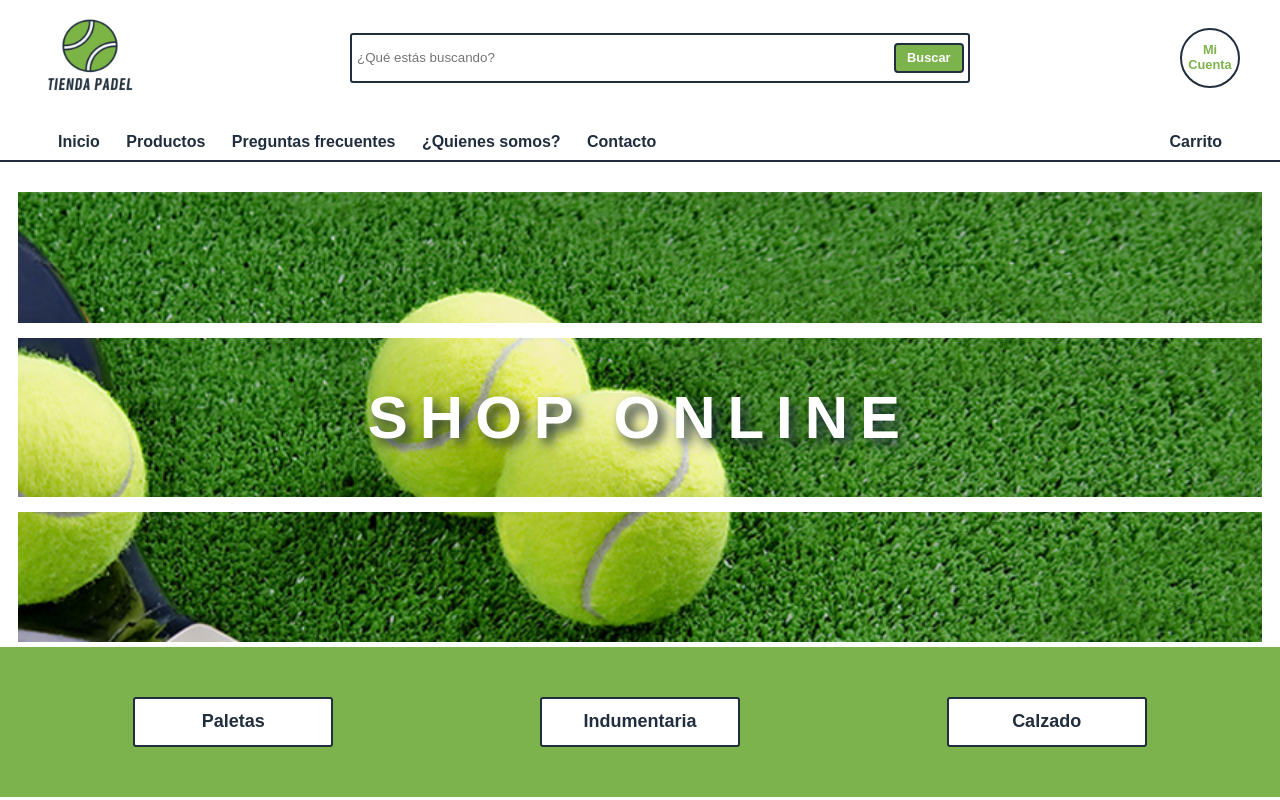
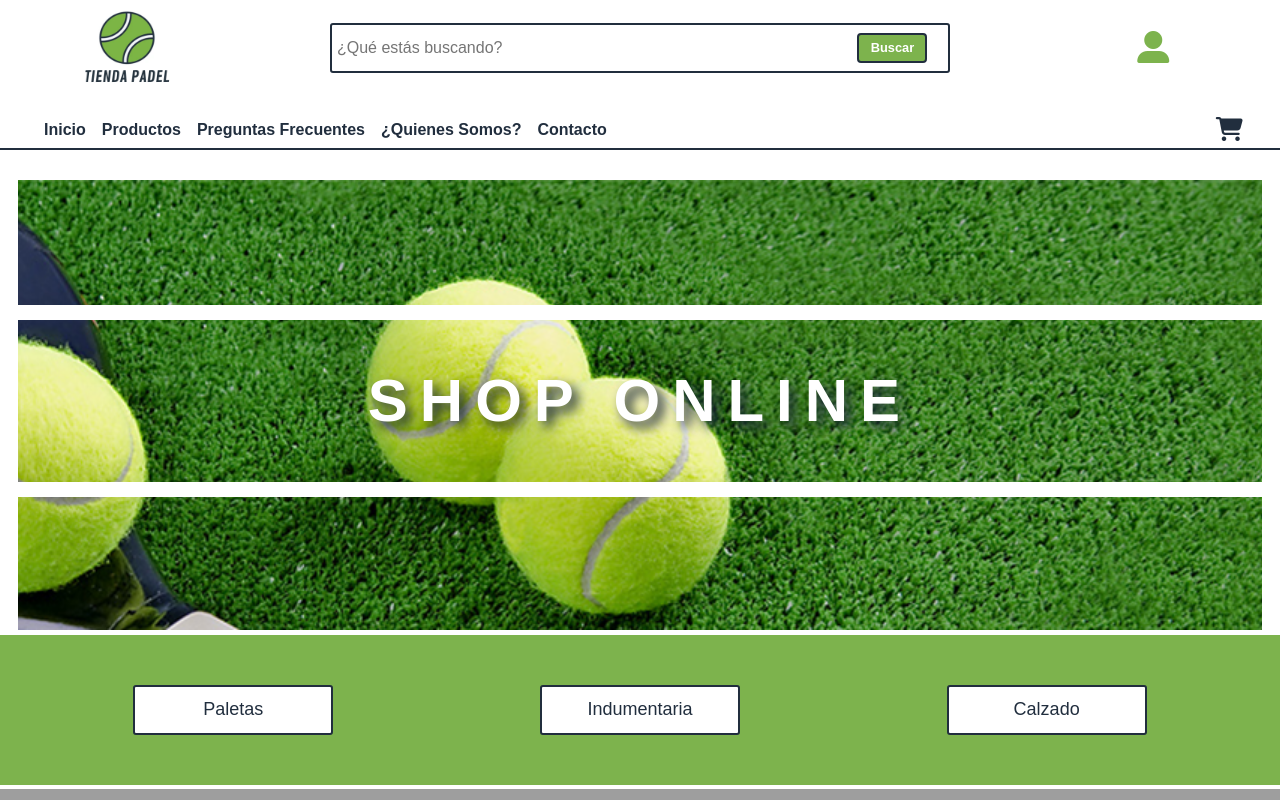
Before and after one commit to aefernandez22/Repo-Entrega, a plain HTML site: page index.html in a window 1280 px wide. Shown: the top 800 px of the page. Drawn offline with nearby package versions, Linux system fonts and the light colour scheme; grey boxes are pictures that could not be loaded.

Commit message:
Cambios en el header

```diff
--- a/index.html
+++ b/index.html
@@ -3,18 +3,19 @@
 <head>
     <meta charset="UTF-8">
     <meta http-equiv="X-UA-Compatible" content="IE=edge">
-    <meta name="viewport" content="width=device-width, initial-scale=1.0">
-    <title>TIENDA PADEL</title>
+    <meta name="viewport" content="width=device-width, initial-scale=1">    <title>TIENDA PADEL</title>
+    <link href="https://cdn.jsdelivr.net/npm/bootstrap@5.2.1/dist/css/bootstrap.min.css" rel="stylesheet" integrity="sha384-iYQeCzEYFbKjA/T2uDLTpkwGzCiq6soy8tYaI1GyVh/UjpbCx/TYkiZhlZB6+fzT" crossorigin="anonymous">
     <link rel="stylesheet" href="style.css" />
+    <script src="https://kit.fontawesome.com/b8f0d27d04.js" crossorigin="anonymous"></script>
 </head>
 
 <body>
-    <header id="header">
-        <div class="headerUp">
-            <div class="logo">
+    <header id="header" class="container-fluid px-0">
+        <div class="headerUp d-flex flex-row text-center px-md-4">
+                <div class="logo col-12 col-md-2 align-self-center">
                     <a href="index.html"><img src="./Multimedia/Logo.png" alt="Logo"></a>
                 </div>
-            <div class="buscador">
+                <div class="buscador col-12 col-md-8 align-self-center">
                     <form class="searchForm" action="/search/" method="get">
                         <div>
                             <input autocomplete="off" type="search" name="q" placeholder="¿Qué estás buscando?">
@@ -23,38 +24,41 @@
                         </div>
                     </form>
                 </div>
-            <div class="miCuenta">
-                <span>Mi Cuenta</span>
+                <div class="miCuenta col-md-2 align-self-center">
+                <a href="#">
+                    <i class="fa-solid fa-user-large fa-2xl"></i>
+                </a>
                 </div>
         </div>
-        <div class="headerDown">
-            <div>
-                <nav id="menu">
-                    <ul>
-                        <li>
-                            <a href="index.html">Inicio</a>
+        <div class="headerDown px-4">
+            <nav class="navbar navbar-expand-lg col-lg-10">
+                <div class="container-fluid">
+                    <button class="navbar-toggler" type="button" data-bs-toggle="collapse" data-bs-target="#navbarNav" aria-controls="navbarNav" aria-expanded="false" aria-label="Toggle navigation">
+                    <span class="navbar-toggler-icon"></span>
+                    </button>
+                    <div class="collapse navbar-collapse" id="navbarNav">
+                      <ul class="navbar-nav">
+                        <li class="nav-item">
+                            <a class="nav-link active" aria-current="page" href="./index.html">Inicio</a>
                         </li>
-                        <li>
-                            <a href="productos.html">Productos</a>
+                        <li class="nav-item">
+                            <a class="nav-link" href="./productos.html">Productos</a>
                         </li>
-                        <li>
-                            <a href="preguntasFrecuentes.html">Preguntas frecuentes</a>
+                        <li class="nav-item">
+                            <a class="nav-link" href="./preguntasFrecuentes.html">Preguntas Frecuentes</a>
                         </li>
-                        <li>
-                            <a href="quienesSomos.html">¿Quienes somos?</a>
-                        </li>
-                        <li>
-                            <a href="contacto.html">Contacto</a>
+                        <li class="nav-item">
+                            <a class="nav-link" href="./quienesSomos.html">¿Quienes Somos?</a>
+                        <li class="nav-item">
+                            <a class="nav-link" href="./contacto.html">Contacto</a>
                         </li>
                       </ul>
-
+                    </div>
+                </div>
             </nav>
+            <div class="carrito col-lg-2">
+                <i class="fa-solid fa-cart-shopping fa-xl"></i>
             </div>
-
-            <div id="carrito">
-                <p>Carrito</p>
-            </div>
-
          </div>
     </header>
 
@@ -90,9 +94,15 @@
             </div>
     <div class="seccion2">
      <h3>Sigamos Conectados
-        <a href="https://www.facebook.com/" target="_blank">facebook</a>
-        <a href="https://www.instagram.com/" target="_blank">IG</a>
-        <a href="https://twitter.com/?lang=es" target="_blank">TW</a>
+        <a href="https://www.facebook.com/" target="_blank">
+            <i class="fa-brands fa-facebook"></i>
+        </a>
+        <a href="https://www.instagram.com/" target="_blank">
+            <i class="fa-brands fa-instagram"></i>
+        </a>
+        <a href="https://twitter.com/?lang=es" target="_blank">
+            <i class="fa-brands fa-twitter"></i>
+        </a>
      </h3>
             </div>
     <div class="seccion3">
@@ -104,6 +114,6 @@
      </ul>
     </div>
 </footer>
-
+<script src="https://cdn.jsdelivr.net/npm/bootstrap@5.2.1/dist/js/bootstrap.bundle.min.js" integrity="sha384-u1OknCvxWvY5kfmNBILK2hRnQC3Pr17a+RTT6rIHI7NnikvbZlHgTPOOmMi466C8" crossorigin="anonymous"></script>
 </body>
 </html>
--- a/style.css
+++ b/style.css
@@ -11,17 +11,8 @@ body {
 #header {
   background-color: white;
   min-height: auto;
-  width: 100%;
   z-index: 100;
   color: white;
-}
-
-#header .headerUp {
-  padding: 8px 40px 0px 40px;
-  display: flex;
-  flex-direction: row;
-  justify-content: space-between;
-  align-items: center;
 }
 
 .logo img {
@@ -54,27 +45,29 @@ body {
   border-radius: 4px;
   position: absolute;
   top: 20%;
-  right: 1%;
+  right: 15%;
 }
 
 .buscador .searchForm button:hover {
   color: #212e3e;
 }
 
-.miCuenta {
-  width: 60px;
-  height: 60px;
-  border: 2px solid #212e3e;
-  text-align: center;
-  font-size: 0.8rem;
-  font-weight: bold;
-  color: #212e3e;
-  padding-top: 12px;
-  border-radius: 30px;
+.fa-user-large {
   color: #7db34d;
 }
+/*
+#header .headerUp {
+  padding: 8px 40px 0px 40px;
+  display: flex;
+  flex-direction: row;
+  justify-content: space-between;
+  align-items: center;
+}
 
-/*MENU NAV*/
+
+/*
+
+/*MENU NAV
 
 #header .headerDown {
   padding: 35px 58px 18px 58px;
@@ -110,6 +103,38 @@ body {
 #carrito {
   color: #212e3e;
   font-weight: bold;
+}
+
+*/
+#header .headerDown {
+  padding: 35px 58px 18px 58px;
+  display: flex;
+  flex-direction: row;
+  justify-content: space-between;
+  align-items: center;
+  border-bottom: 2px solid #212e3e;
+  background-color: white;
+  height: 30px;
+}
+
+
+#navbarNav .navbar-nav .nav-item .nav-link {
+  color: #212e3e;
+  font-weight: bold;
+}
+
+#navbarNav .navbar-nav .nav-item .nav-link:hover {
+ color: #7db34d;
+}
+
+.carrito {
+  text-align: center;
+  padding-left: 9.5rem;
+}
+
+.fa-cart-shopping {
+  color: #212e3e;
+
 }
 
 /*BANNER PRINCIPAL*/
```
Lines whose indentation alone changed are shown as unchanged.
